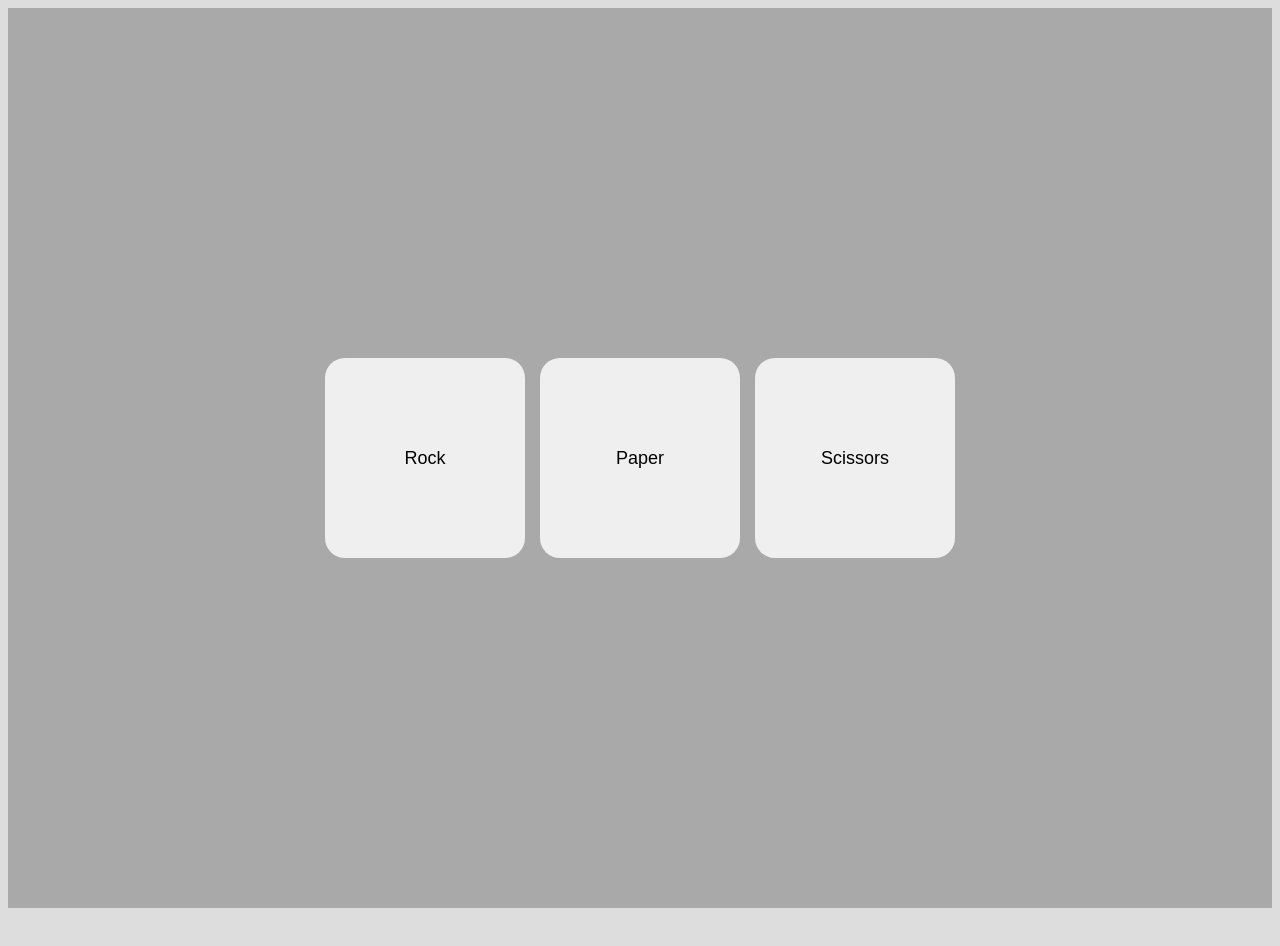
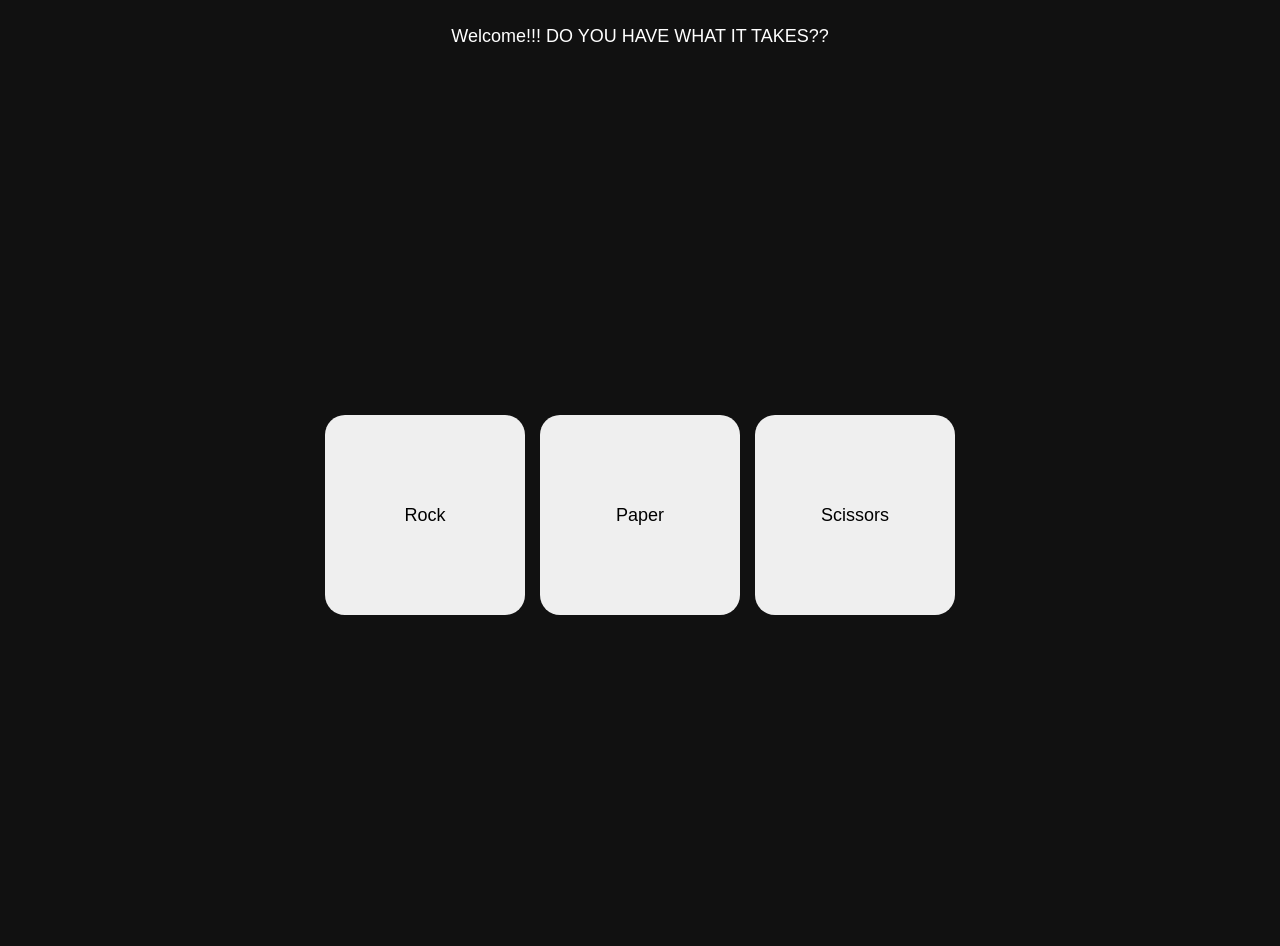
Before and after one commit to nkansah-wireko-brobbey/Rock-paper-scissors, a plain HTML site: page index.html in a window 1280 px wide. Before the commit the page ends 916 px from the top, so only its background shows below. Drawn offline with Linux system fonts and the light colour scheme.

Commit message:
Button designs and onclick test

```diff
--- a/css/styles.css
+++ b/css/styles.css
@@ -1,5 +1,6 @@
 body{
-    background-color: #ddd;
+    background-color: #111;
+
 }
 .main-page{
     width: 100%;
@@ -10,7 +11,7 @@ body{
     align-items: center;
     justify-content: center;
     width: 100%;
-    background-color: darkgray;
+    /* background-color: darkgray; */
     height: 100%;
     gap: 15px;
 }
@@ -23,3 +24,11 @@ body{
     font-size: large;
     /* box-shadow: rgba(#111, 0.4); */
 }
+div.text-container{
+    display: flex;
+    align-items: center;
+    justify-content: center;
+    color: white;
+    font-family:Arial, Helvetica, sans-serif;
+    font-size: large;
+}
--- a/index.html
+++ b/index.html
@@ -10,10 +10,13 @@
 </head>
 <body>
     <div class="main-page">
+        <div class="text-container">
+            <p>Welcome!!! DO YOU HAVE WHAT IT TAKES??</p>
+        </div>
         <div class="container">
-            <input type="button" id="btn" value="Rock" onclick="return">
-            <input type="button" id="btn" value="Paper" onclick="return">
-            <input type="button" id="btn" value="Scissors" onclick="return">
+            <input type="button" id="btn" value="Rock" data-target="1" onclick="testFunction(this)">
+            <input type="button" id="btn" value="Paper" data-target="2" onclick="testFunction(this)">
+            <input type="button" id="btn" value="Scissors" data-target="3" onclick="testFunction(this)">
 
         </div>
     </div>
--- a/myscripts.js
+++ b/myscripts.js
@@ -1,3 +1,11 @@
+// Test Function Definition
+function testFunction(e){
+console.dir(e.dataset.target);
+console.dir(e)
+}
+
+
+
 // Generate random number for computer
 function computerPlay() {
     const maximum = 3;
```
